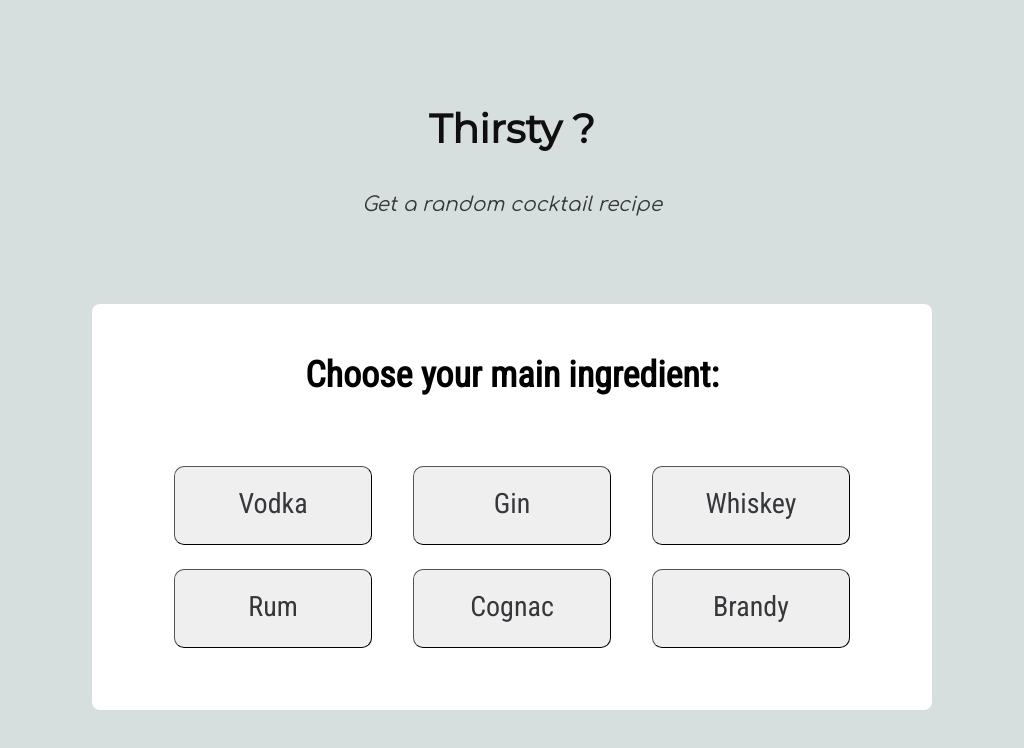
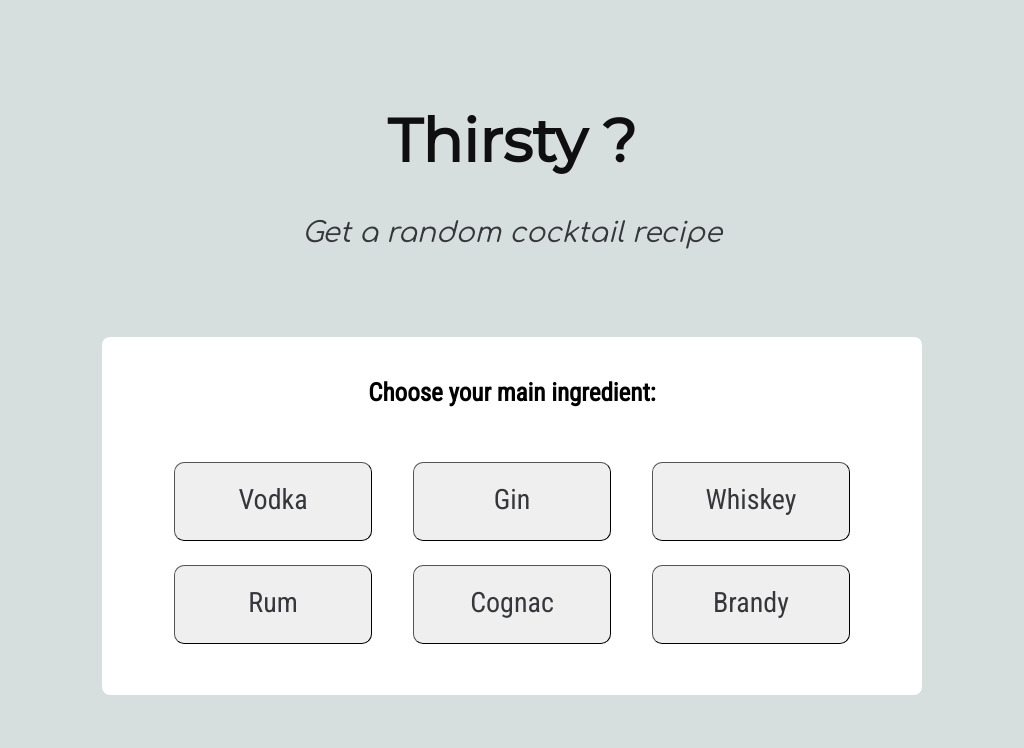
Before and after one commit to linneat/thirsty, a React (Create React App) app: page / in a window 1024 px wide. Shown: the top 748 px of the page. Built offline with nearby package versions, Linux system fonts and the light colour scheme.

Commit message:
css changes list

```diff
--- a/src/Components/Cocktail.css
+++ b/src/Components/Cocktail.css
@@ -26,11 +26,11 @@
 }
 
 .picture {
-  width: 85%;
+  width: 80%;
   border-radius: 8px;
   margin: auto;
   margin-top: 0%;
-  height: 100%;
+  height: 95%;
 }
 
 
@@ -45,22 +45,22 @@
   background-color: white;
   display: flex;
   flex-direction: column;
-  width: 85%;
+  width: 80%;
   border-radius: 8px;
   margin: auto;
   margin-top: 0%;
-  height: 100%;
+  height: 95%;
 }
 
 .recipeList {
   background-color: white;
   display: flex;
   flex-direction: column;
-  width: 85%;
+  width: 80%;
   border-radius: 8px;
   margin: auto;
   margin-top: 0%;
-  height: 100%;
+  height: 95%;
 
 }
 
@@ -122,22 +122,32 @@ h2{
 @media screen and (min-device-width: 415px) and (max-width: 1024px) {
     .cocktailName {
         padding-top: 10%;
+        font-size: 60px;
       }
 
     .PicAndListWrapper {
         margin-top: 12%;
+        flex-direction: column;
       }
 
+
+      .withMainIngredient {
+        font-size: 20px;
+    }
+
       .picture {
-        width: 90%;
+        width: 50%;
+        margin-bottom: 5%;
       }
 
       .ingredientsList {
-        width: 90%;
+        width: 50%;
+        margin-bottom: 5%;
       }
 
       .recipeList {
-        width: 90%;
+        width: 50%;
+        margin-bottom: 5%;
       }
 
       .h2{
@@ -148,6 +158,21 @@ h2{
 
 /* ipad pro*/
 @media screen and (min-device-width: 769px) and (max-width: 1024px) {
+    .cocktailName {
+        font-size: 50px;
+    }
+
+    .ingredientsList ul {
+        font-size: 23px;
+    }
+
+    .withMainIngredient {
+        font-size: 25px;
+    }
+
+    h2{
+        font-size: 25px;
+    }
 }
 
 /*random size of screen between mobile size and ipad size*/
--- a/src/Components/Cocktail.js
+++ b/src/Components/Cocktail.js
@@ -1,6 +1,6 @@
 import React, { Component } from "react";
-import margarita from './margarita.json';
-import './Cocktail.css';
+import margarita from "./margarita.json";
+import "./Cocktail.css";
 
 export default class Cocktail extends Component {
   constructor(props) {
@@ -15,15 +15,15 @@ export default class Cocktail extends Component {
     const drink = data.drinks[0];
 
     const ingredientsWithMeasure = [];
-    for(var i = 1; i <= 15; i++) {
+    for (var i = 1; i <= 15; i++) {
       var ingredientProperty = "strIngredient" + i;
       var measureProperty = "strMeasure" + i;
 
       if (drink[ingredientProperty] !== null) {
         ingredientsWithMeasure.push({
           name: drink[ingredientProperty],
-                measure: drink[measureProperty]
-            })
+          measure: drink[measureProperty],
+        });
       }
     }
 
@@ -38,7 +38,7 @@ export default class Cocktail extends Component {
   componentDidMount() {
     const useFakeData = false;
     if (useFakeData) {
-      var recipe = this.convertDataToRecipe(margarita)
+      var recipe = this.convertDataToRecipe(margarita);
       this.setState({
         recipe: recipe,
       });
@@ -50,24 +50,31 @@ export default class Cocktail extends Component {
         error: "undefined main ingredient",
       });
     } else {
-      var url = "https://www.thecocktaildb.com/api/json/v1/1/filter.php?i=" + this.props.location.mainIngredient
+      var url =
+        "https://www.thecocktaildb.com/api/json/v1/1/filter.php?i=" +
+        this.props.location.mainIngredient;
       fetch(url)
-            .then(response => response.json())
+        .then((response) => response.json())
         .then(
           (data) => {
             if (data.drinks.length === 0) {
               this.setState({
-                    error: "no cocktails for this main ingredient: " + this.props.location.mainIngredient,
+                error:
+                  "no cocktails for this main ingredient: " +
+                  this.props.location.mainIngredient,
               });
             } else {
-                  var randomDrink = data.drinks[Math.floor(Math.random() * data.drinks.length)];
-                  var url = "https://www.thecocktaildb.com/api/json/v1/1/lookup.php?i=" + randomDrink.idDrink
+              var randomDrink =
+                data.drinks[Math.floor(Math.random() * data.drinks.length)];
+              var url =
+                "https://www.thecocktaildb.com/api/json/v1/1/lookup.php?i=" +
+                randomDrink.idDrink;
 
               fetch(url)
-                    .then(response => response.json())
+                .then((response) => response.json())
                 .then(
                   (data) => {
-                        var recipe = this.convertDataToRecipe(data)
+                    var recipe = this.convertDataToRecipe(data);
                     this.setState({
                       recipe: recipe,
                     });
@@ -77,7 +84,7 @@ export default class Cocktail extends Component {
                       error: error,
                     });
                   }
-                    )
+                );
             }
           },
           (error) => {
@@ -85,46 +92,49 @@ export default class Cocktail extends Component {
               error: error,
             });
           }
-            )
+        );
     }
   }
 
   render() {
     if (this.state.error) {
       return <div>an error occured: {this.state.error}</div>;
-    }
-    else if (this.state.recipe.name === undefined) {
+    } else if (this.state.recipe.name === undefined) {
       return <div>loading the cocktail...</div>;
     } else {
       return (
         <div>
-
-
           <div>
             <div className="drinkPresentation">
               <h1 className="cocktailName">{this.state.recipe.name}</h1>
-            <p className="withMainIngredient">With the main ingredient: {this.props.location.mainIngredient}</p>
+              <p className="withMainIngredient">
+                With the main ingredient: {this.props.location.mainIngredient}
+              </p>
             </div>
             <div className="PicAndListWrapper">
               <div className="columnPicAndListsWrapper">
-            <img src={this.state.recipe.thumbnail} alt={this.state.recipe.name} className="picture" ></img>
+                <img
+                  src={this.state.recipe.thumbnail}
+                  alt={this.state.recipe.name}
+                  className="picture"
+                ></img>
               </div>
               <div className="columnPicAndListsWrapper">
                 <div className="ingredientsList">
-
                   <h2>Ingredients:</h2>
-
                   <ul>
                     {this.state.recipe.ingredients.map((item, index) => {
-                  return <li key={index}>{item.measure} {item.name}</li>;
+                      return (
+                        <li key={index}>
+                          {item.measure} {item.name}
+                        </li>
+                      );
                     })}
-
                   </ul>
                 </div>
               </div>
               <div className="columnPicAndListsWrapper">
                 <div className="recipeList">
-
                   <h2>Recipe:</h2>
                   <ol>
                     {this.state.recipe.instructions.map((item, index) => {
--- a/src/Components/Spirits.css
+++ b/src/Components/Spirits.css
@@ -28,9 +28,9 @@
     margin: auto;
     margin-top: 11vh;
     border-radius: 8px;
-    padding: 6vw;
+    padding: 5vw;
     padding-top: 2%;
-    padding-bottom: 6%;
+    padding-bottom: 5%;
 }
 
 .ingredientListHeader{
@@ -107,11 +107,34 @@
 
 /* for phones max-width 1024px --> for ipads*/
 @media screen and (min-device-width: 415px) and (max-width: 1024px) {
+    .title {
+        font-size: 62px;
+    }
+
+    .ingredientListHeader {
+        font-size: 26px;
+
+    }
+
+    h2 {
+        margin-bottom: 2%;
+    }
+
+    .slogan {
+        font-size: 25px;
+    }
 }
 
 
 /* ipad pro*/
 @media screen and (min-device-width: 769px) and (max-width: 1024px) {
+    .title {
+        font-size: 60px;
+    }
+
+    .slogan {
+        font-size: 28px;
+    }
 }
 
 /*random size of screen between mobile size and ipad size*/
```
Lines whose indentation alone changed are shown as unchanged.
